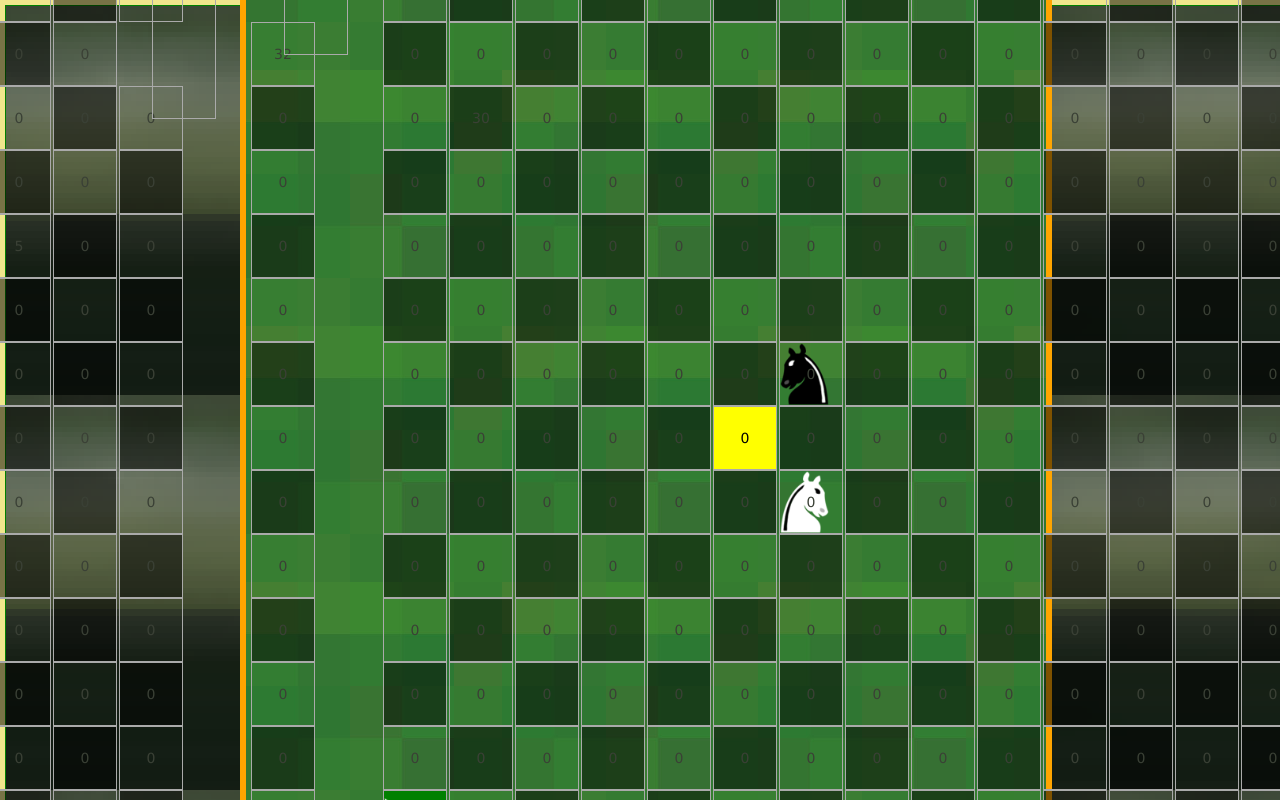
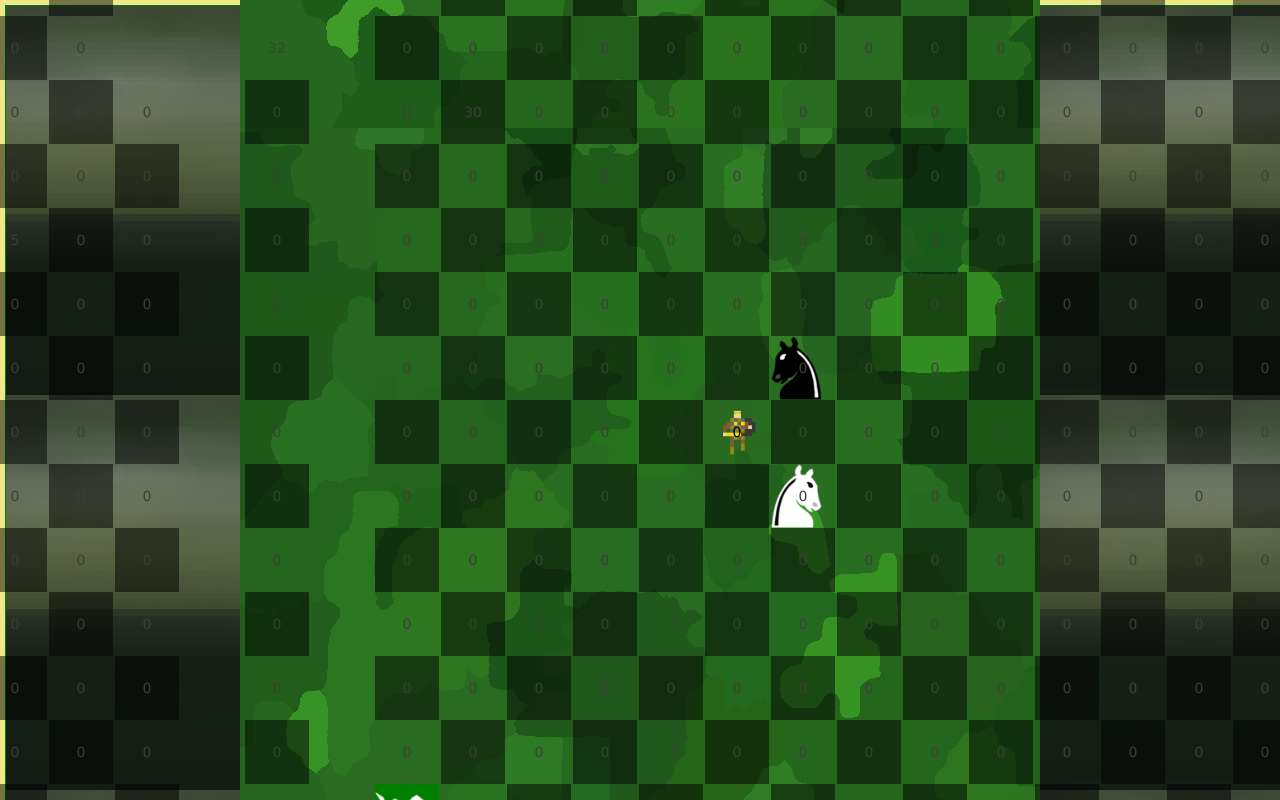
Before and after one commit to macribo2/na-ring-gael, a React (Create React App) app: page /chesslike in a window 1280 px wide. Built offline with nearby package versions, Linux system fonts and the light colour scheme.

Commit message:
Commit prior to attempt reimport gameboard.

```diff
--- a/src/components/counties.css
+++ b/src/components/counties.css
@@ -46,7 +46,7 @@ animation: driftDown 60s linear forwards ;
 		transform:  translate(-4%, -30%) rotate(45deg)
 	}
 	100% {
-	  transform:   translate(-4%, 50%) rotate(45deg); /* Adjust the distance as needed */
+	  transform:   translate(-4%, 70%) rotate(45deg); /* Adjust the distance as needed */
 	}
   }
 
--- a/src/components/dublin/dublin.css
+++ b/src/components/dublin/dublin.css
@@ -128,7 +128,7 @@ background-repeat: no-repeat;
 }
 
 .highlighted {
-  background-color: yellow;
+  /* background-color: rgba(255, 255, 0, 0.3); */
   color: #000;
 }
 
--- a/src/components/gameboard/gameboard.css
+++ b/src/components/gameboard/gameboard.css
@@ -3,7 +3,7 @@
 /* Center the game board */
 .game-board {
 	caret-color: transparent;
-pointer-events: none;
+	pointer-events: none;
 	/* width: 100%; */
 	margin: 0 auto;
 	text-align: center;
@@ -23,7 +23,7 @@ pointer-events: none;
 	width: 64px;
 	height: 64px;
 	background-color: #cccccc00;
-	border: 1px solid #aaa;
+	/* border: 1px solid #aaa; */
 	box-sizing: border-box;
 	transform: rotate(90deg);
 	margin: 0; /* Remove margin */
@@ -35,18 +35,19 @@ pointer-events: none;
 	/* background-color: rgba(164, 51, 149, 0.556) !important; */
   }
   /* Define grid styles */
-  .grid {
+  .chess-like-grid {
 	margin: 0;
 	gap: 2px;
 	background-color: white;
 	color: rgba(255, 255, 255, 0);
 	transform: rotate(-90deg);
 	background-image: url('../../images/bg2.jpg');
+	background-repeat: repeat;
 	top: 0;
 	left: 0;
 	width: 100vw;
 	height: 100vh;
-	border: 6px solid orange;
+	//border: 6px solid orange;
 	position: fixed;
 	display: flex;
 	flex-direction: column;
@@ -185,7 +186,7 @@ pointer-events: none;
 
   .highlighted {
 	background-color: rgba(62, 62, 27, 0);
-	/* background-image: url('../../images/97.png'); */
+	background-image: url('../../images/97.png');
 	background-size: contain;
 	background-repeat: no-repeat;
   }
--- a/src/components/gameboard/gameboard.js
+++ b/src/components/gameboard/gameboard.js
@@ -210,7 +210,7 @@ console.log(currentMap)
   // if (clickedSquareId === 'square-11-10' || clickedSquareId === 'square-11-8') {
     // Handle game logic for the allowed squares
     // For example, trigger animations or perform actions
-    console.log(`Clicked on square: ${clickedSquareId}`);
+  // alert(`Clicked on square: ${clickedSquareId}`);
 // Check if the clicked square is not the starting square of the chess piece
 if (rowIndex !== initialRow || cellIndex !== initialCol) {
   // Remove the background image from the previous square
@@ -224,7 +224,7 @@ if (rowIndex !== initialRow || cellIndex !== initialCol) {
 
   // Display the knight image on the clicked square
   const clickedSquare = document.getElementById(`square-${cellIndex}-${rowIndex}`);
-  if (clickedSquare.id === 'square-8-11') {
+  if (clickedSquare) {
     // The player has selected the white knight
     setPlayerChoice('white');
     clickedSquare.style.backgroundImage = 'url("./knight2.png")'; // Load the white knight image
@@ -507,6 +507,8 @@ if (rowIndex !== initialRow || cellIndex !== initialCol) {
   function handleKnightChoice(color) {
     setKnightType(color); // Set the chosen knight type (e.g., 'white' or 'black')
     startAnimation(color); // Start the animation
+    console.log(color)
+
   }
 
 
@@ -602,7 +604,7 @@ function resumeAnimation() {
   return (
     <div className="chess-like-gameboard-container">
 
-        <div className="grid">
+        <div className="chess-like-grid">
         {currentMap.slice().reverse().map((row, rowIndex) => (
           <div key={rowIndex} className="chess-like-row">
             {row.map((cellData, cellIndex) => {
```
Also changed, not shown: public/notes.txt (added), 251 other files (tests, documents, lock files or other folders).
